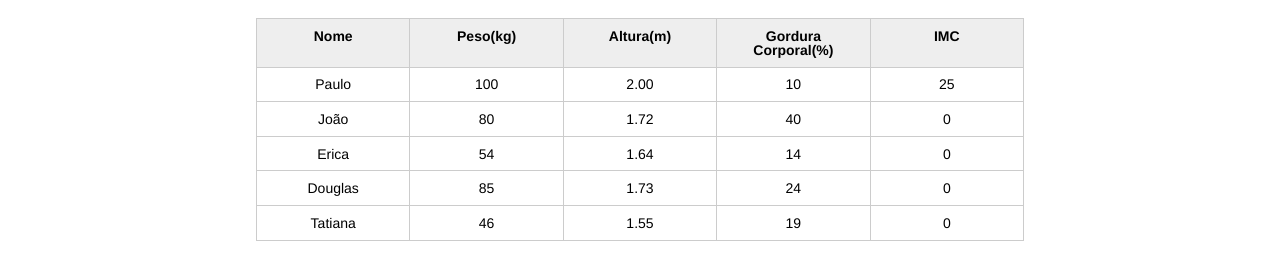
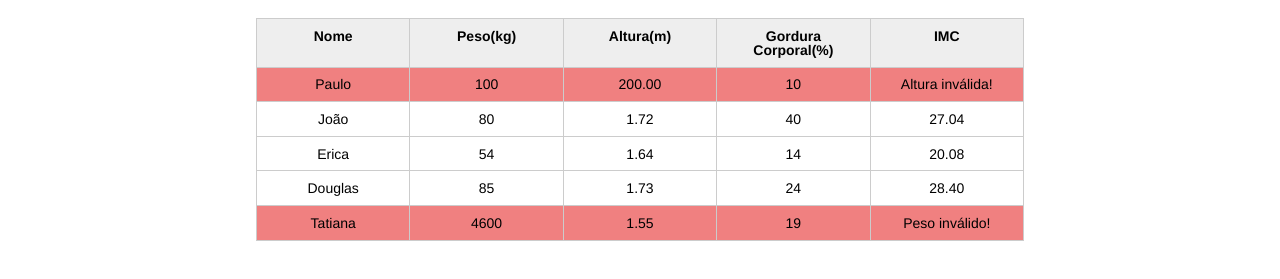
Before and after one commit to raulcgomes/introducao-javascript, a plain HTML site: page index.html in a window 1280 px wide. Shown: the part 123-402 px from the top of the page. Drawn offline with Linux system fonts and the light colour scheme.

Commit message:
Finalizado Aula03

```diff
--- a/css/index.css
+++ b/css/index.css
@@ -132,3 +132,7 @@ button[disabled=disabled], button:disabled {
 .campo-invalido{
 	border: 1px solid red;
 }
+
+.paciente-invalido{
+	background-color: lightcoral;
+}
--- a/index.html
+++ b/index.html
@@ -32,7 +32,7 @@
 						<tr class="paciente" id="primeiro-paciente">
 							<td class="info-nome">Paulo</td>
 							<td class="info-peso">100</td>
-							<td class="info-altura">2.00</td>
+							<td class="info-altura">200.00</td>
 							<td class="info-gordura">10</td>
 							<td class="info-imc">0</td>
 						</tr>
@@ -62,7 +62,7 @@
 						</tr>
 						<tr class="paciente" >
 							<td class="info-nome">Tatiana</td>
-							<td class="info-peso">46</td>
+							<td class="info-peso">4600</td>
 							<td class="info-altura">1.55</td>
 							<td class="info-gordura">19</td>
 							<td class="info-imc">0</td>
--- a/js/principal.js
+++ b/js/principal.js
@@ -1,7 +1,10 @@
 var titulo = document.querySelector(".titulo");
 titulo.textContent = "Aparecida Nutricionista";
 
-var paciente = document.querySelector("#primeiro-paciente");
+var pacientes = document.querySelectorAll(".paciente");
+
+for(var i = 0; i < pacientes.length; i++){
+	paciente = pacientes[i];
 
 	var tdAltura = paciente.querySelector(".info-altura");
 	var tdPeso = paciente.querySelector(".info-peso");
@@ -17,17 +20,18 @@ if (peso <= 0 || peso >= 1000) {
 	    console.log("Peso inválido!");
 	    pesoEhValido = false;
 	    tdImc.textContent = "Peso inválido!";
+	    paciente.classList.add("paciente-invalido");
 	}
 
 	if (altura <= 0 || altura >= 3.00){
 	    console.log("Altura inválida!");
 	    alturaEhValida = false;
 	    tdImc.textContent = "Altura inválida!";
+	    paciente.classList.add("paciente-invalido");
 	}
 
 	if (alturaEhValida && pesoEhValido){
 	    var imc = peso / (altura * altura);
-    tdImc.textContent = imc;
-} else {
-	tdImc.textContent = "Altura e/ou peso invalidos";
+	    tdImc.textContent = imc.toFixed(2);
 	}
+}
```
Lines whose indentation alone changed are shown as unchanged.
